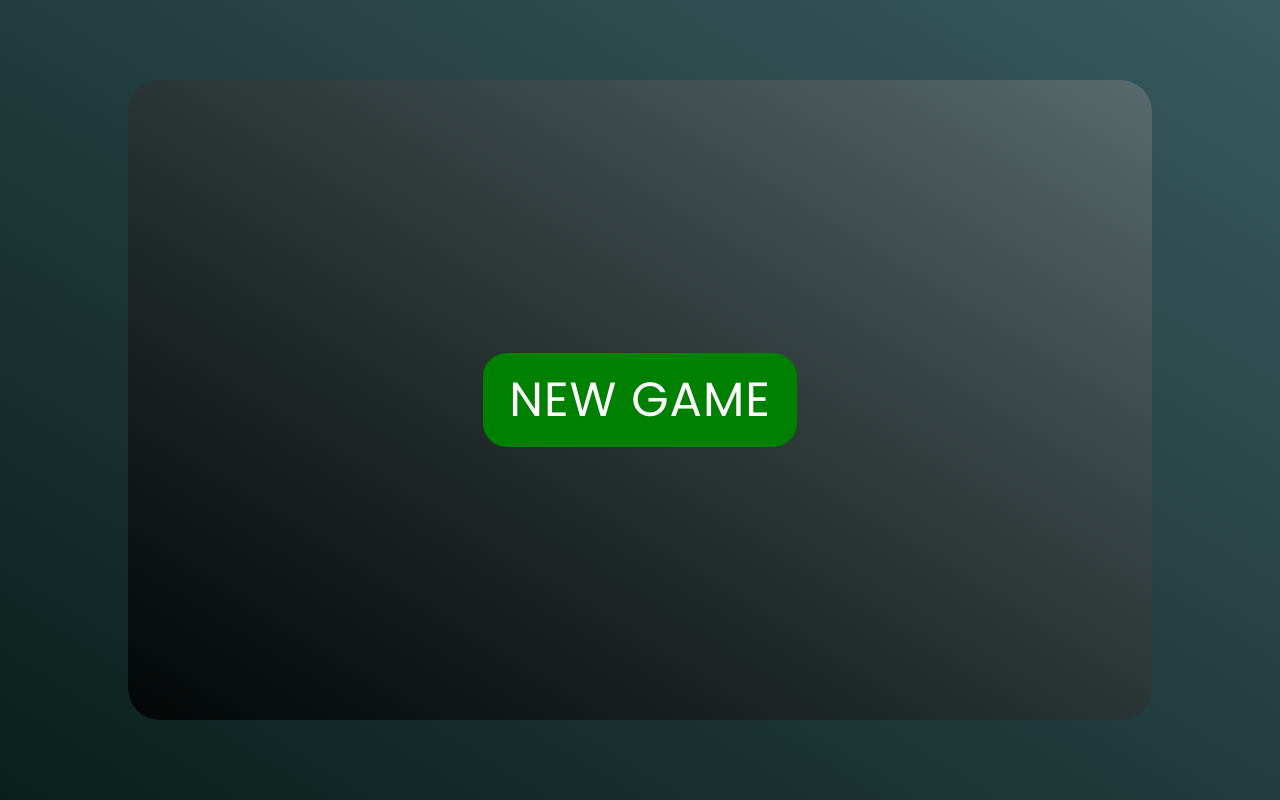
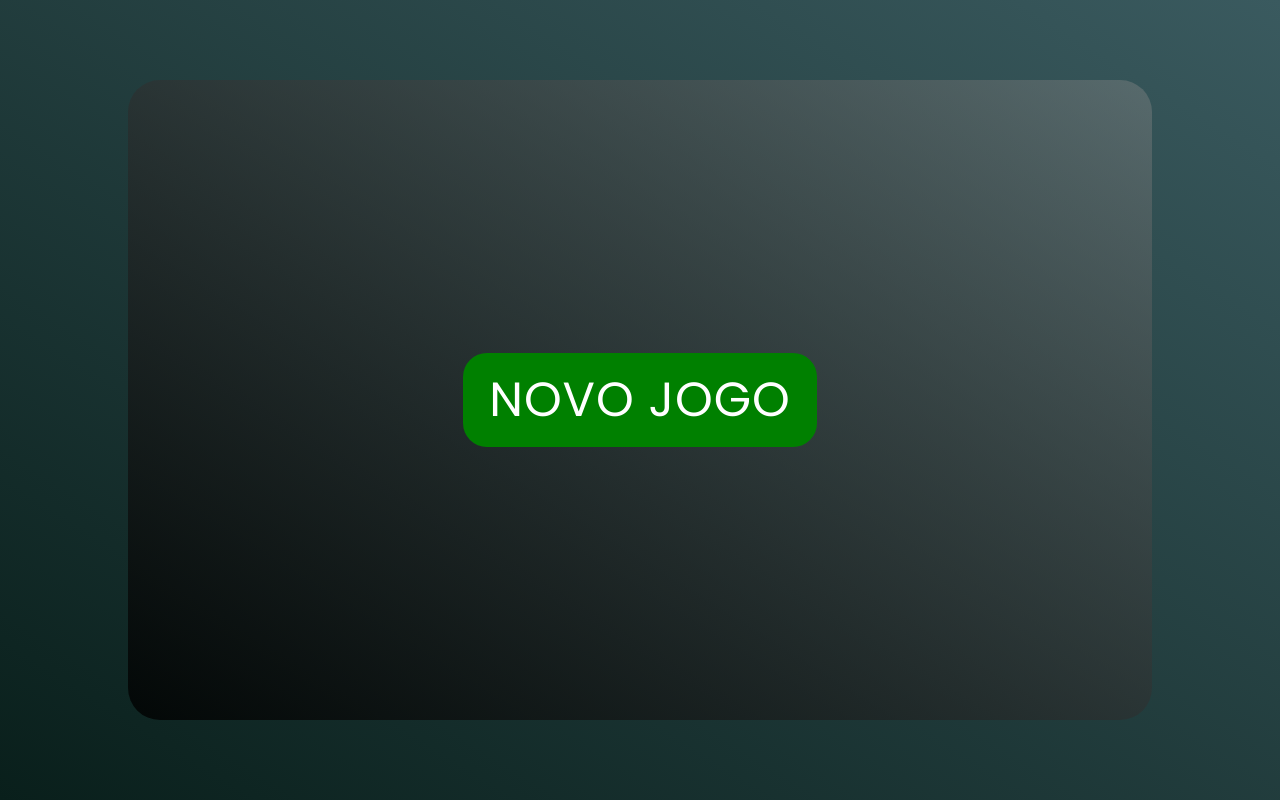
Before and after one commit to nicolasanelli/genius, a website: page src/index.html in a window 1280 px wide. Drawn offline with Linux system fonts and the light colour scheme.

Commit message:
ci: ci testing

```diff
--- a/src/index.html
+++ b/src/index.html
@@ -13,7 +13,7 @@
   <main>
     <div class="game-screen">
       <div id="menu" class="description">
-        <button onclick="newGame()">New Game</button>
+        <button onclick="newGame()">Novo Jogo</button>
       </div>
       <section id="game" class="game disabled">
         <div class="genius">
```
